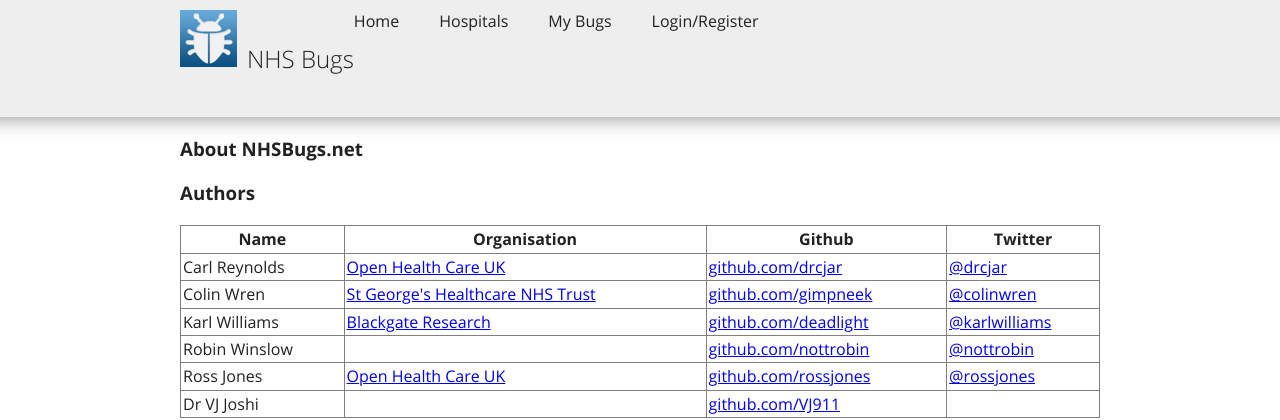
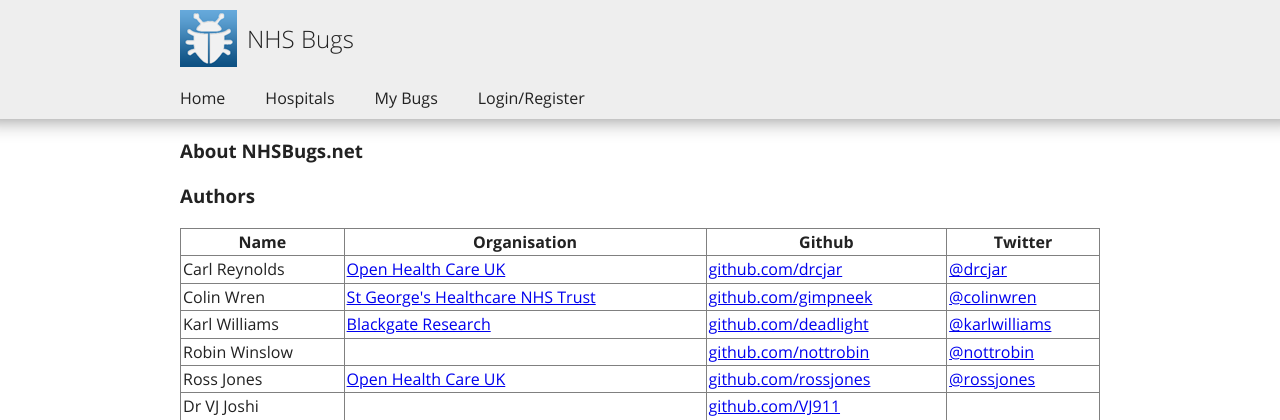
Before and after one commit to openhealthcare/nhsbugs, a Django app: template nhsbugs/templates/about.html in a window 1280 px wide. Shown: the top 420 px of the page. Run offline with Django 3.2, Linux system fonts and the light colour scheme; the template is opened without the code that fills it, so the values that code supplies are empty; parts of the project's set-up code (start-up, migrations or seed data) failed here and were passed over.

Commit message:
More fixing of conflict...

```diff
--- a/nhsbugs/static/css/style.css
+++ b/nhsbugs/static/css/style.css
@@ -214,11 +214,11 @@
     box-shadow: 0 -20px 20px 20px #888;
 }
 header h1 {
-    float: left;
     font-weight: 300;
     height: 77px;
     line-height: 77px;
     padding: 0;
+    margin: 0;
 }
 header img {
     float: left;
```
